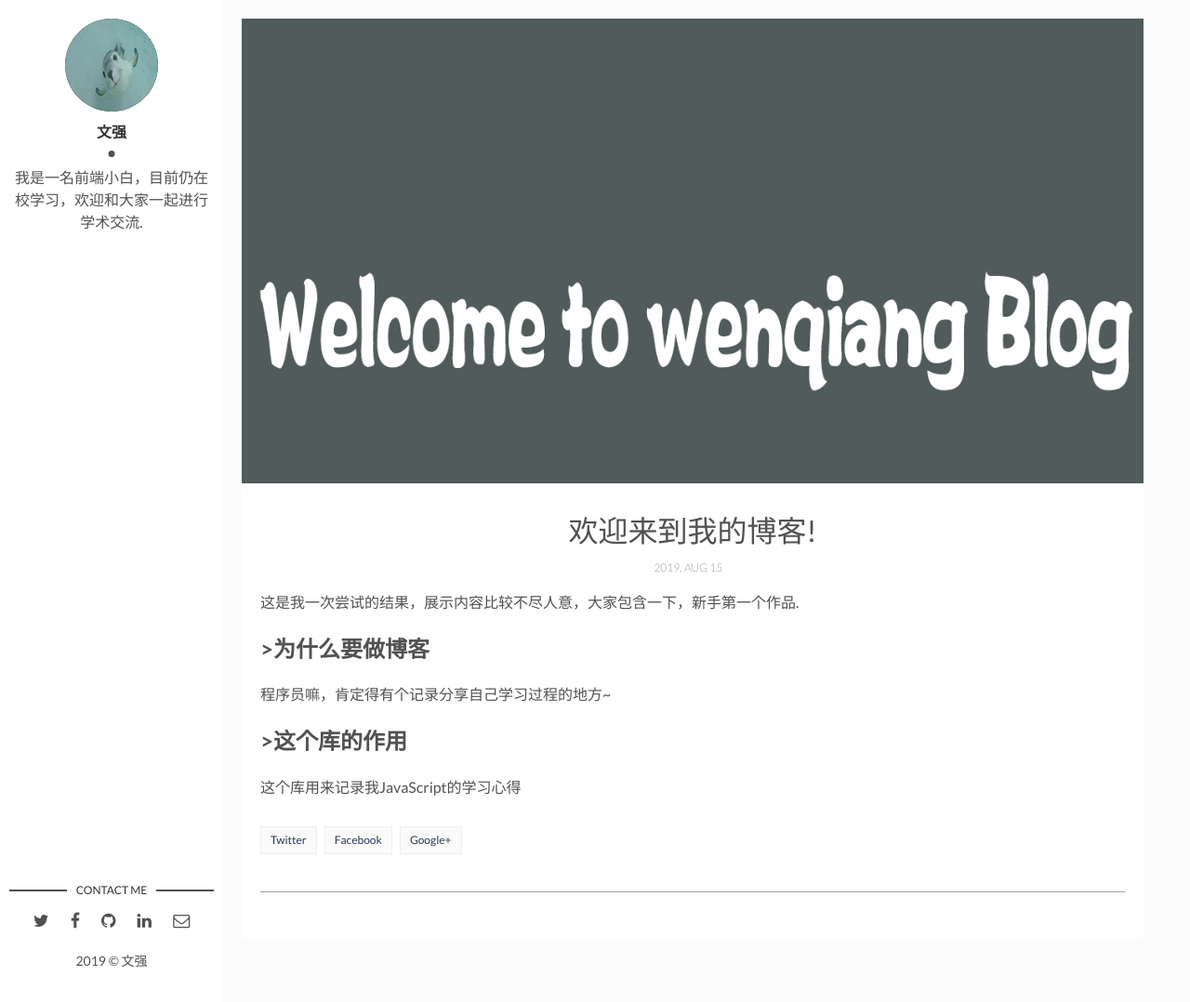
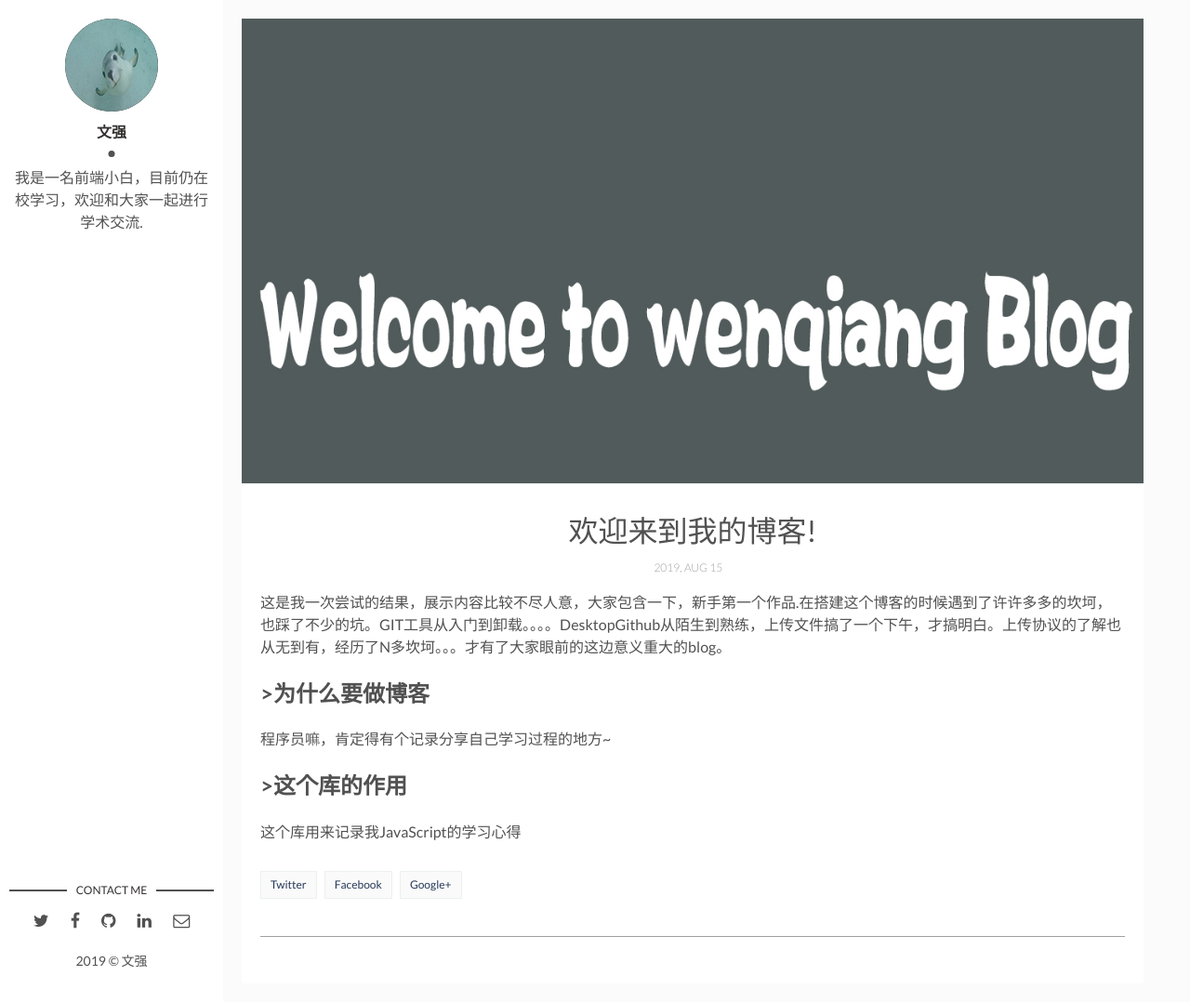
Before and after one commit to stansonzhao/js.github.io, a Jekyll site: the page built from _posts/2017-04-06-welcome-to-stanson.markdown, in a window 1280 px wide and 1078 px high. Shown: the whole window at 93% size. Built offline with Jekyll 4.4.1, drawn with Linux system fonts in a browser that asks for light colours; comment, search, counter and statistics services are not loaded.

Commit message:
Update 2017-04-06-welcome-to-stanson.markdown

```diff
--- a/_posts/2017-04-06-welcome-to-stanson.markdown
+++ b/_posts/2017-04-06-welcome-to-stanson.markdown
@@ -5,7 +5,7 @@ date: 2019-08-15 13:32:20 +0300
 description: 这是我第一篇博客，很有纪念意义 # Add post description (optional)
 img:  welcome.jpg # Add image post (optional)
 ---
-这是我一次尝试的结果，展示内容比较不尽人意，大家包含一下，新手第一个作品.
+这是我一次尝试的结果，展示内容比较不尽人意，大家包含一下，新手第一个作品.在搭建这个博客的时候遇到了许许多多的坎坷，也踩了不少的坑。GIT工具从入门到卸载。。。。DesktopGithub从陌生到熟练，上传文件搞了一个下午，才搞明白。上传协议的了解也从无到有，经历了N多坎坷。。。才有了大家眼前的这边意义重大的blog。
 
 ## >为什么要做博客
 程序员嘛，肯定得有个记录分享自己学习过程的地方~
```
